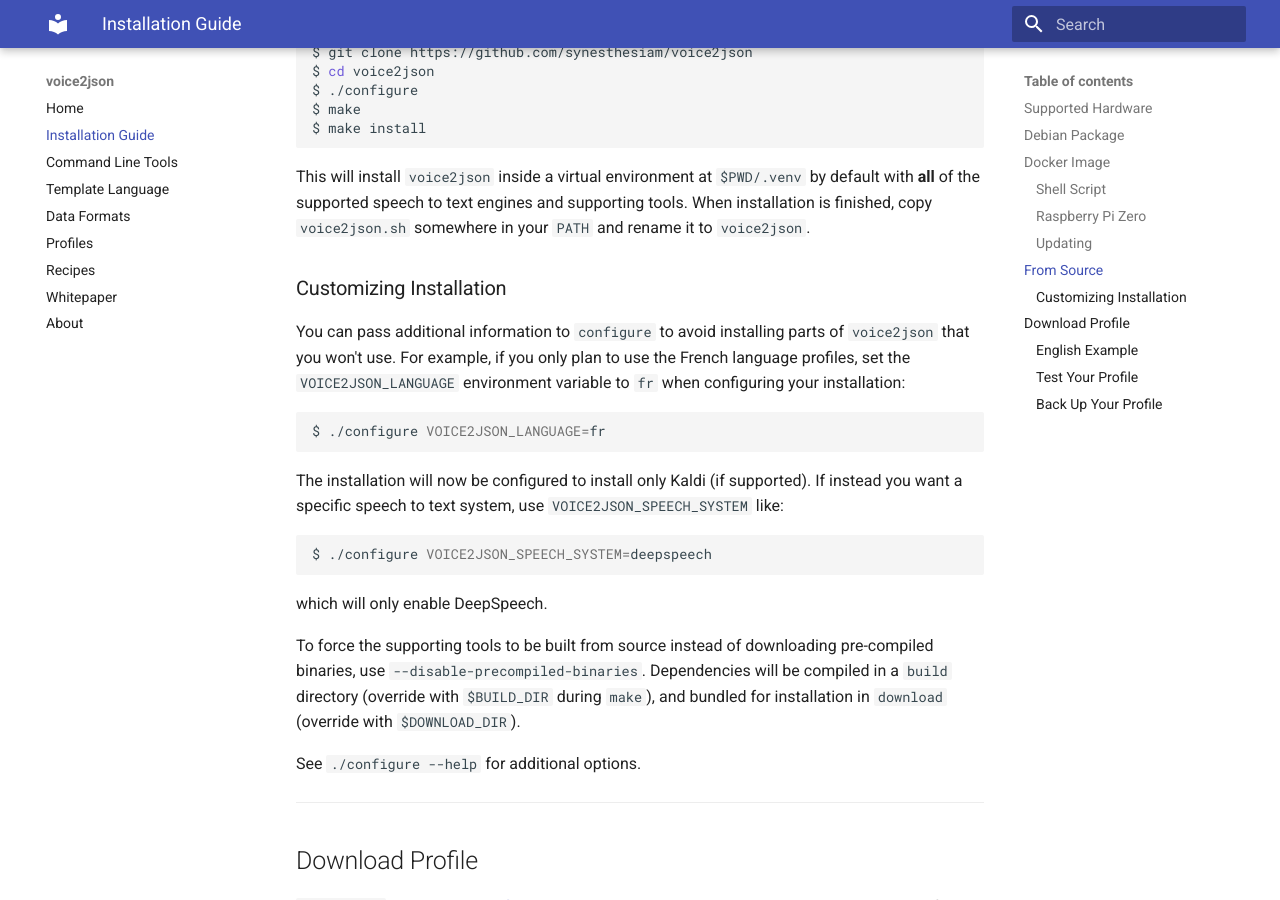
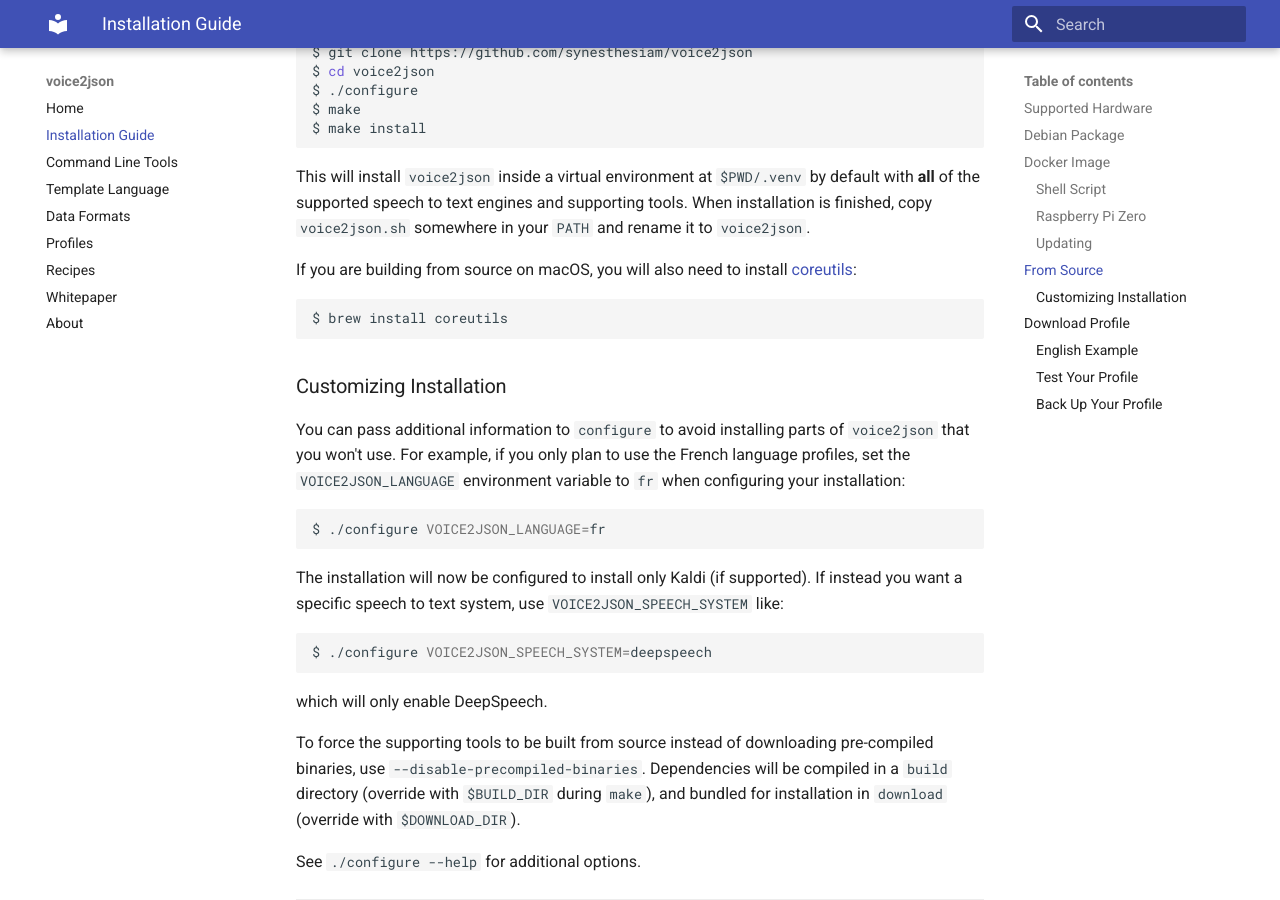
Before and after one commit to synesthesiam/voice2json, an MkDocs documentation site: the page built from docs/install.md, in a window 1280 px wide and 900 px high, scrolled down 3803 px. Built offline with MkDocs 1.6.1 and Material for MkDocs 9.7.7, drawn with Linux system fonts in a browser that asks for light colours.

Commit message:
Update install.md

````diff
--- a/docs/install.md
+++ b/docs/install.md
@@ -168,6 +168,12 @@
 
 This will install `voice2json` inside a virtual environment at `$PWD/.venv` by default with **all** of the supported speech to text engines and supporting tools. When installation is finished, copy `voice2json.sh` somewhere in your `PATH` and rename it to `voice2json`.
 
+If you are building from source on macOS, you will also need to install [coreutils](https://www.gnu.org/software/coreutils/):
+
+```bash
+$ brew install coreutils
+```
+
 ### Customizing Installation
 
 You can pass additional information to `configure` to avoid installing parts of `voice2json` that you won't use. For example, if you only plan to use the French language profiles, set the `VOICE2JSON_LANGUAGE` environment variable to `fr` when configuring your installation:
````
